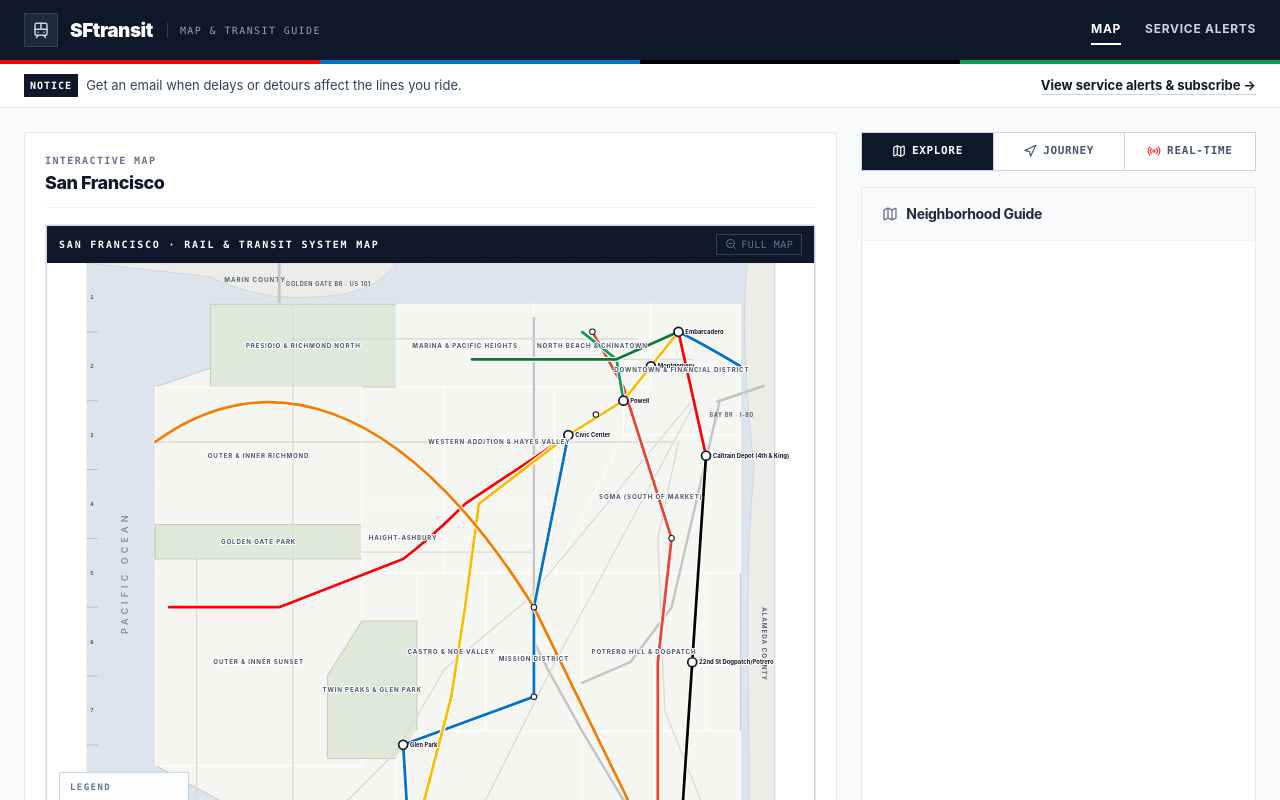
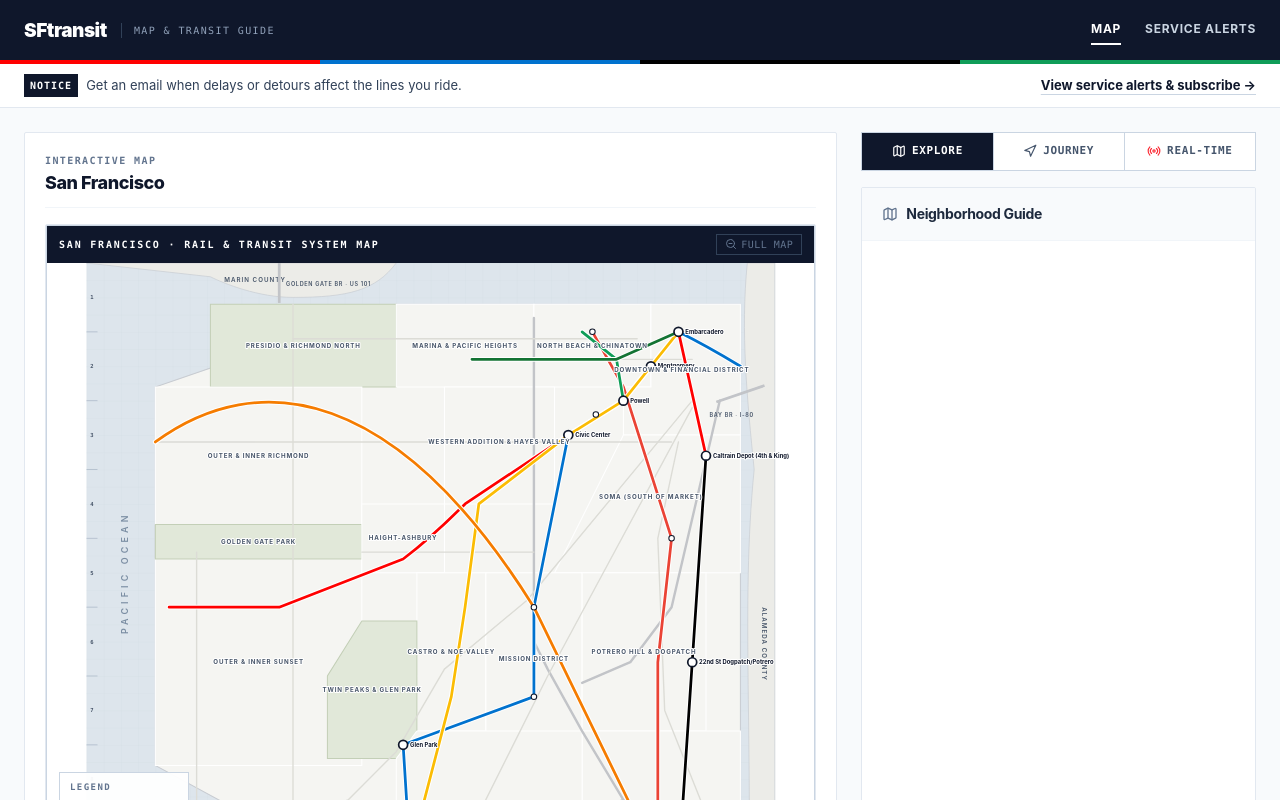
Before and after one commit to violetmoonn/sftransit, a React (Vite) app: page / in a window 1280 px wide. Shown: the top 800 px of the page. Built offline with nearby package versions, Linux system fonts and the light colour scheme.

Commit message:
Remove tram icon from header logo

```diff
--- a/public/subscribe.html
+++ b/public/subscribe.html
@@ -139,10 +139,7 @@
 <header class="masthead">
   <div class="container">
     <a class="brand" href="/">
-      <span class="brand-mark" aria-hidden="true">
-        <svg width="18" height="18" viewBox="0 0 24 24" fill="none" stroke="#cbd5e1" stroke-width="2" stroke-linecap="round" stroke-linejoin="round"><rect width="16" height="16" x="4" y="3" rx="2"/><path d="M4 11h16"/><path d="M12 3v8"/><path d="m8 19-2 3"/><path d="m18 22-2-3"/><path d="M8 15h.01"/><path d="M16 15h.01"/></svg>
-      </span>
-      <span class="brand-name">SFtransit</span>
+            <span class="brand-name">SFtransit</span>
       <span class="brand-sub">Service Alerts</span>
     </a>
     <nav class="nav" aria-label="Main">
--- a/src/App.tsx
+++ b/src/App.tsx
@@ -142,9 +142,6 @@ export default function App() {
       <header className="bg-slate-900 text-white sticky top-0 z-40">
         <div className="max-w-7xl mx-auto px-4 md:px-6 h-[60px] flex items-center justify-between gap-4">
           <a href="/" className="flex items-center gap-3">
-            <span className="w-[34px] h-[34px] border border-slate-700 bg-slate-800 flex items-center justify-center shrink-0">
-              <Train className="w-[18px] h-[18px] text-slate-300" />
-            </span>
             <h1 className="text-[19px] font-black tracking-tight leading-none">SFtransit</h1>
             <span className="hidden sm:inline font-mono text-[10px] tracking-[0.14em] uppercase text-slate-400 border-l border-slate-700 pl-3 ml-0.5">
               Map &amp; Transit Guide
```
